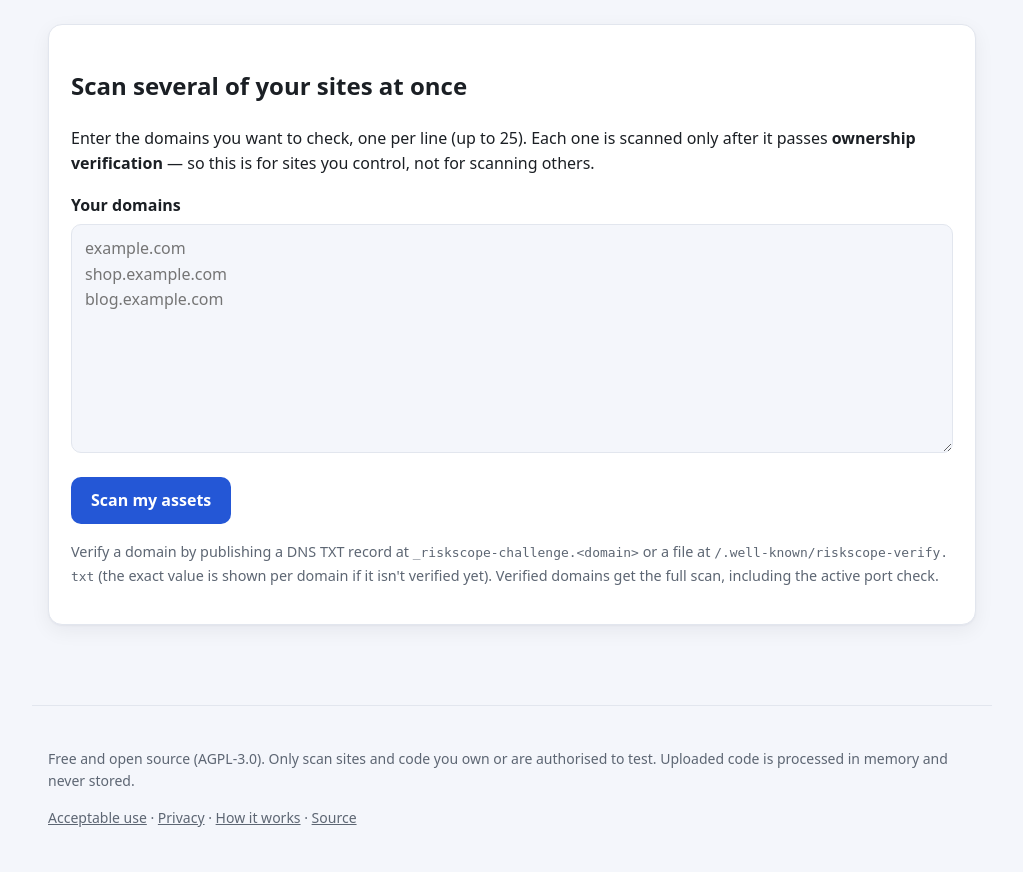
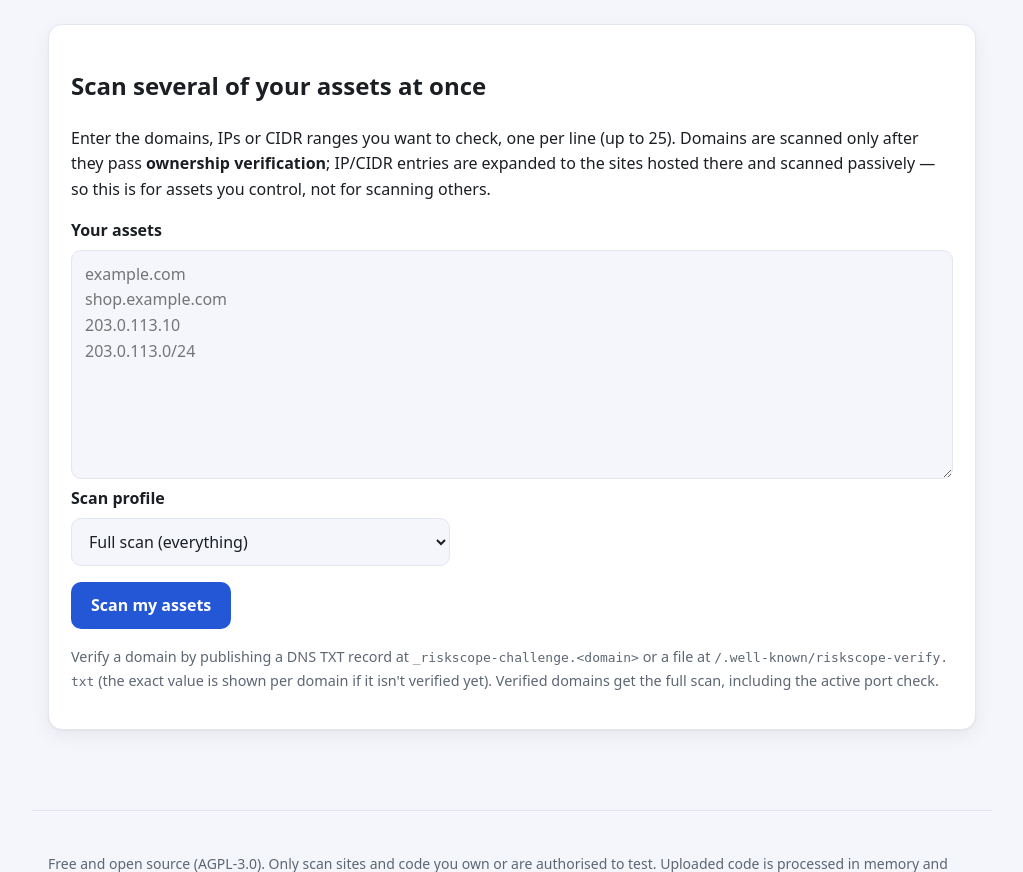
Before and after one commit to alifjegham-wq/Riskscope, a FastAPI app: page /bulk in a window 1280 px wide. Shown: the part 61-933 px from the top of the page, without its empty margins (128-1151 px from the left). Before the commit the page ends 888 px from the top, so only its background shows below. Run offline with FastAPI, Linux system fonts and the light colour scheme.

Commit message:
Bulk scanning: scan profiles, mixed domain/IP/CIDR input, CSV/JSON export
More options for scanning your own / authorized assets (ownership gate and caps
unchanged):

- Scan profiles for bulk and IP scans: pick full / quick / headers / exposure /
  email per run so large or repeated scans finish faster. A profile only
  narrows which registered checks run, so a bulk run never does more than the
  single-target flows already allow.
- Flexible bulk input: the bulk box now accepts domains, single IPs and CIDR
  ranges in one submission. Domains stay ownership-gated (full scan); IP/CIDR
  entries are expanded to the sites hosted there (the same capped reverse-DNS /
  TLS discovery as a single IP scan) and scanned passively, shown with their
  provenance ("found on <range> · passive checks only").
- Export: bulk and IP-scan result pages offer CSV and JSON download of the
  per-asset grades, scores and severity counts. Rows are rendered server-side
  into a non-executable JSON data block and serialized in the browser, so no
  storage is needed and the strict CSP (script-src 'self') still holds.

Wired through the bulk form, POST /bulk and POST /api/bulk-scan (all take an
optional profile), and the /api/bulk-scan item JSON now includes `via`.

Tests: +5 (204 total). Verified the CSV export end-to-end in Chromium under the
real CSP (no console errors). ruff/format/mypy(strict)/pytest all clean.

Co-Authored-By: Claude Opus 4.8 <noreply@anthropic.com>
Claude-Session: https://claude.ai/code/session_01MyXPcLXSSF3qp8iXXaaMtZ

```diff
--- a/src/riskscope/web/app.py
+++ b/src/riskscope/web/app.py
@@ -94,6 +94,8 @@ class BulkItem:
     token: str | None = None
     dns_name: str | None = None
     file_url: str | None = None
+    #: For a host found by expanding an IP/CIDR entry: how it was discovered (passive scan only).
+    via: str | None = None
 
 
 @dataclass
@@ -106,7 +108,32 @@ class BulkScanResult:
 
     @property
     def unverified(self) -> int:
-        return sum(1 for i in self.items if i.host is not None and not i.verified)
+        # Items that parsed as a domain but still need an ownership proof before they can be scanned.
+        return sum(1 for i in self.items if i.token is not None)
+
+
+def _export_rows(items: list[BulkItem]) -> list[dict[str, object]]:
+    """Flat, spreadsheet-friendly rows for CSV/JSON export of a bulk or IP scan."""
+    rows: list[dict[str, object]] = []
+    for i in items:
+        counts: dict[Severity, int] = i.report.counts() if i.report else {}
+        rows.append(
+            {
+                "target": i.target,
+                "host": i.host or "",
+                "status": "scanned" if i.report else ("unverified" if i.token else "error"),
+                "grade": i.report.grade if i.report else "",
+                "score": i.report.score if i.report else "",
+                "risk_level": i.report.risk_level if i.report else "",
+                "critical": counts.get(Severity.CRITICAL, 0),
+                "high": counts.get(Severity.HIGH, 0),
+                "medium": counts.get(Severity.MEDIUM, 0),
+                "low": counts.get(Severity.LOW, 0),
+                "info": counts.get(Severity.INFO, 0),
+                "note": i.via or i.error or "",
+            }
+        )
+    return rows
 
 
 class VerificationCtx(TypedDict):
@@ -157,7 +184,7 @@ class Services:
         ctx = ScanContext(target=target, fetcher=fetcher, dns=self.dns, exists=self.exists, verified_owner=verified)
         return await scan_website(ctx, select_checks(self.checks, profile))
 
-    async def ip_scan(self, raw: str) -> IpScanResult:
+    async def ip_scan(self, raw: str, profile: str = DEFAULT_PROFILE) -> IpScanResult:
         """Find the site(s) hosted on an IP or CIDR block and scan each (passive checks only)."""
         target = parse_ip_target(raw, self.settings.max_cidr_hosts)
         discovery = await discover_sites(
@@ -170,13 +197,15 @@ class Services:
         )
         scanned: list[tuple[DiscoveredSite, Report]] = []
         for site in discovery.sites:
-            report = await self.scan(parse_target(site.host), False)
+            report = await self.scan(parse_target(site.host), False, profile)
             scanned.append((site, report))
         return IpScanResult(discovery=discovery, scanned=scanned)
 
-    async def bulk_scan(self, raw_targets: list[str]) -> BulkScanResult:
-        """Scan several domains at once. Each is scanned only after it passes ownership verification,
-        so a bulk scan is always limited to domains the requester has proven they control."""
+    async def bulk_scan(self, raw_targets: list[str], profile: str = DEFAULT_PROFILE) -> BulkScanResult:
+        """Scan several assets at once. Domains are scanned only after they pass ownership verification;
+        IP/CIDR entries are expanded to the sites hosted there and scanned passively (the same capped,
+        reverse-DNS/TLS-only discovery as a single IP scan). So a bulk run never does more than the
+        single-target flows already allow."""
         seen: set[str] = set()
         targets: list[str] = []
         for raw in raw_targets:
@@ -189,25 +218,38 @@ class Services:
 
         sem = asyncio.Semaphore(5)
 
-        async def one(raw: str) -> BulkItem:
+        async def one(raw: str) -> list[BulkItem]:
+            if looks_like_ip_target(raw):
+                try:
+                    ipres = await self.ip_scan(raw, profile)
+                except UnsafeTargetError as exc:
+                    return [BulkItem(target=raw, error=str(exc))]
+                if not ipres.scanned:
+                    return [BulkItem(target=raw, error="No sites found on this IP or range")]
+                return [
+                    BulkItem(target=raw, host=site.host, report=report, via=f"found on {raw}")
+                    for site, report in ipres.scanned
+                ]
             try:
                 target = parse_target(raw)
             except UnsafeTargetError as exc:
-                return BulkItem(target=raw, error=str(exc))
+                return [BulkItem(target=raw, error=str(exc))]
             async with sem:
                 if not await self.verified(target):
-                    return BulkItem(
-                        target=raw,
-                        host=target.host,
-                        token=token_for(target.registrable_hint, self.settings.verify_secret),
-                        dns_name=f"{DNS_LABEL}.{target.registrable_hint}",
-                        file_url=target.url + WELL_KNOWN_PATH,
-                    )
-                report = await self.scan(target, True)
-            return BulkItem(target=raw, host=target.host, verified=True, report=report)
+                    return [
+                        BulkItem(
+                            target=raw,
+                            host=target.host,
+                            token=token_for(target.registrable_hint, self.settings.verify_secret),
+                            dns_name=f"{DNS_LABEL}.{target.registrable_hint}",
+                            file_url=target.url + WELL_KNOWN_PATH,
+                        )
+                    ]
+                report = await self.scan(target, True, profile)
+            return [BulkItem(target=raw, host=target.host, verified=True, report=report)]
 
-        items = await asyncio.gather(*(one(t) for t in targets))
-        return BulkScanResult(items=list(items))
+        nested = await asyncio.gather(*(one(t) for t in targets))
+        return BulkScanResult(items=[item for sub in nested for item in sub])
 
     async def share(self, report: Report) -> Report:
         ttl = self.settings.share_ttl_days * 86_400
@@ -370,7 +412,9 @@ def create_app(
         try:
             check_rate(request)
             if looks_like_ip_target(target):
-                return page(request, "ip_scan.html", result=await svc(request).ip_scan(target))
+                ip_result = await svc(request).ip_scan(target, profile)
+                ip_rows = _export_rows([BulkItem(target=s.host, host=s.host, report=r) for s, r in ip_result.scanned])
+                return page(request, "ip_scan.html", result=ip_result, export_rows=ip_rows)
             parsed, report = await run_site_scan(request, target, deep, profile)
         except UnsafeTargetError as exc:
             return page(request, "index.html", 400, error=str(exc), target=target, profile=profile)
@@ -437,7 +481,12 @@ def create_app(
         return page(request, "bulk_new.html", max_bulk=svc(request).settings.max_bulk_targets)
 
     @app.post("/bulk", response_class=HTMLResponse)
-    async def bulk_scan_page(request: Request, targets: Annotated[str, Form()]) -> HTMLResponse:
+    async def bulk_scan_page(
+        request: Request,
+        targets: Annotated[str, Form()],
+        profile: Annotated[str, Form()] = DEFAULT_PROFILE,
+    ) -> HTMLResponse:
+        profile = normalize_profile(profile)
         try:
             check_rate(request)
         except HTTPException as exc:
@@ -455,11 +504,11 @@ def create_app(
                 request,
                 "bulk_new.html",
                 400,
-                error="Enter at least one domain.",
+                error="Enter at least one domain or IP.",
                 max_bulk=svc(request).settings.max_bulk_targets,
             )
-        result = await svc(request).bulk_scan(lines)
-        return page(request, "bulk.html", result=result)
+        result = await svc(request).bulk_scan(lines, profile)
+        return page(request, "bulk.html", result=result, export_rows=_export_rows(result.items))
 
     # ---- shared reports ----------------------------------------------------
 
@@ -682,9 +731,13 @@ def create_app(
         return await share_or_plain(request, report, share)
 
     @app.post("/api/bulk-scan")
-    async def api_bulk_scan(request: Request, targets: Annotated[list[str], Form()]) -> JSONResponse:
+    async def api_bulk_scan(
+        request: Request,
+        targets: Annotated[list[str], Form()],
+        profile: Annotated[str, Form()] = DEFAULT_PROFILE,
+    ) -> JSONResponse:
         check_rate(request)
-        result = await svc(request).bulk_scan(targets)
+        result = await svc(request).bulk_scan(targets, normalize_profile(profile))
         return JSONResponse(
             {
                 "scanned": result.scanned,
@@ -694,6 +747,7 @@ def create_app(
                         "target": i.target,
                         "host": i.host,
                         "verified": i.verified,
+                        "via": i.via,
                         "error": i.error,
                         "report": i.report.model_dump(mode="json") if i.report else None,
                         "verify": None
--- a/src/riskscope/web/static/app.js
+++ b/src/riskscope/web/static/app.js
@@ -42,4 +42,55 @@ document.addEventListener("DOMContentLoaded", () => {
       }
     });
   });
+
+  // Export bulk / IP-scan results. The rows are rendered server-side into a non-executable JSON
+  // <script> tag, so no data is fetched or built from the DOM and the CSP (script-src 'self') holds.
+  setupExport();
 });
+
+function setupExport() {
+  const island = document.getElementById("scan-export");
+  const buttons = document.querySelectorAll("[data-export]");
+  if (!island || buttons.length === 0) return;
+  let rows;
+  try {
+    rows = JSON.parse(island.textContent || "[]");
+  } catch {
+    return;
+  }
+  if (!Array.isArray(rows) || rows.length === 0) return;
+  const columns = Object.keys(rows[0]);
+
+  const toCsv = () => {
+    const esc = (v) => {
+      const s = v === null || v === undefined ? "" : String(v);
+      return /[",\n]/.test(s) ? '"' + s.replace(/"/g, '""') + '"' : s;
+    };
+    const lines = [columns.join(",")];
+    for (const row of rows) lines.push(columns.map((c) => esc(row[c])).join(","));
+    return lines.join("\r\n");
+  };
+
+  const download = (text, type, ext, base) => {
+    const blob = new Blob([text], { type });
+    const url = URL.createObjectURL(blob);
+    const a = document.createElement("a");
+    a.href = url;
+    a.download = (base || "riskscope") + "-" + new Date().toISOString().slice(0, 10) + "." + ext;
+    document.body.appendChild(a);
+    a.click();
+    a.remove();
+    setTimeout(() => URL.revokeObjectURL(url), 1000);
+  };
+
+  buttons.forEach((btn) => {
+    btn.addEventListener("click", () => {
+      const base = btn.getAttribute("data-filename") || "riskscope";
+      if (btn.getAttribute("data-export") === "json") {
+        download(JSON.stringify(rows, null, 2), "application/json", "json", base);
+      } else {
+        download(toCsv(), "text/csv", "csv", base);
+      }
+    });
+  });
+}
--- a/src/riskscope/web/templates/bulk_new.html
+++ b/src/riskscope/web/templates/bulk_new.html
@@ -3,15 +3,22 @@
 {% block title %}Scan your assets: riskscope{% endblock %}
 {% block main %}
 <section class="card">
-  <h1>Scan several of your sites at once</h1>
-  <p>Enter the domains you want to check, one per line (up to {{ max_bulk }}). Each one is scanned only after it
-    passes <strong>ownership verification</strong> — so this is for sites you control, not for scanning others.</p>
+  <h1>Scan several of your assets at once</h1>
+  <p>Enter the domains, IPs or CIDR ranges you want to check, one per line (up to {{ max_bulk }}). Domains are
+    scanned only after they pass <strong>ownership verification</strong>; IP/CIDR entries are expanded to the
+    sites hosted there and scanned passively — so this is for assets you control, not for scanning others.</p>
   {% if error %}<p class="error" role="alert">{{ error }}</p>{% endif %}
   <form method="post" action="/bulk">
-    <label for="targets">Your domains</label>
+    <label for="targets">Your assets</label>
     <textarea id="targets" name="targets" rows="8" required
-      placeholder="example.com&#10;shop.example.com&#10;blog.example.com">{{ targets or '' }}</textarea>
-    <p><button type="submit">Scan my assets</button></p>
+      placeholder="example.com&#10;shop.example.com&#10;203.0.113.10&#10;203.0.113.0/24">{{ targets or '' }}</textarea>
+    <label for="bulk-profile">Scan profile</label>
+    <select id="bulk-profile" name="profile">
+      {% for value, label in profiles.items() %}
+      <option value="{{ value }}"{% if (profile or default_profile) == value %} selected{% endif %}>{{ label }}</option>
+      {% endfor %}
+    </select>
+    <p class="spaced"><button type="submit">Scan my assets</button></p>
   </form>
   <p class="muted">Verify a domain by publishing a DNS TXT record at <code>_riskscope-challenge.&lt;domain&gt;</code>
     or a file at <code>/.well-known/riskscope-verify.txt</code> (the exact value is shown per domain if it isn't
```
Also changed, not shown: src/riskscope/web/templates/bulk.html (+10 -2 lines), src/riskscope/web/templates/ip_scan.html (+8 -0 lines), tests/test_bulk.py (+43 -1 lines), tests/test_ipscan.py (+17 -0 lines).
